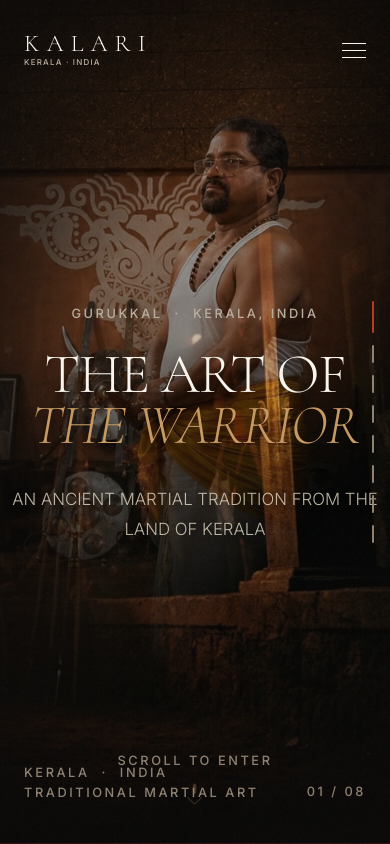
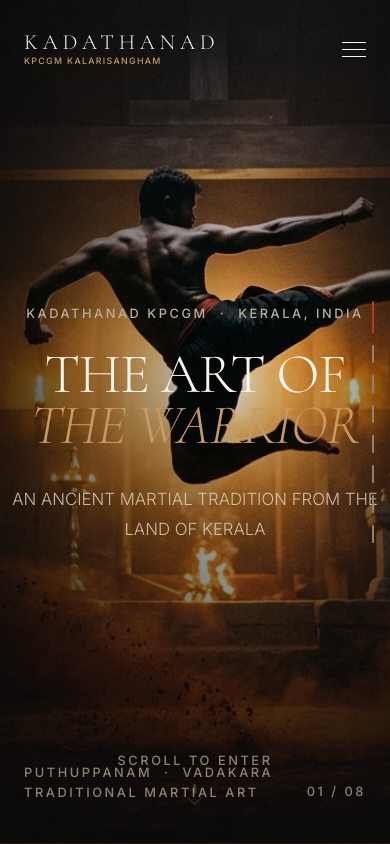
Before and after one commit to brixsoftworks/kalari-site, a Next.js app: page / in a window 390 px wide. Shown: the top 844 px of the page. Built offline with nearby package versions, Linux system fonts and the light colour scheme.

Commit message:
feat: Restructure site information to match Kadathanad KPCGM Kalarisangham (Vadakara, Kerala) and restore simple warrior hero background

```diff
--- a/components/nav/Navigation.tsx
+++ b/components/nav/Navigation.tsx
@@ -45,17 +45,17 @@ export default function Navigation() {
           <span
             style={{
               fontFamily: "var(--font-display)",
-              fontSize: "1.5rem",
+              fontSize: "1.35rem",
               fontWeight: 300,
-              letterSpacing: "0.3em",
+              letterSpacing: "0.22em",
               color: "var(--c-ivory)",
               lineHeight: 1,
             }}
           >
-            KALARI
+            KADATHANAD
           </span>
-          <span className="text-meta" style={{ letterSpacing: "0.15em", fontSize: "0.5rem" }}>
-            KERALA · INDIA
+          <span className="text-meta animate-pulse-slow" style={{ letterSpacing: "0.15em", fontSize: "0.55rem", color: "var(--c-gold)" }}>
+            KPCGM KALARISANGHAM
           </span>
         </button>
 
--- a/components/sections/Footer.tsx
+++ b/components/sections/Footer.tsx
@@ -124,25 +124,25 @@ export default function Footer() {
               <span
                 style={{
                   fontFamily: "var(--font-display)",
-                  fontSize: "1.25rem",
+                  fontSize: "1.1rem",
                   fontWeight: 300,
-                  letterSpacing: "0.35em",
+                  letterSpacing: "0.22em",
                   color: "var(--c-ivory)",
                 }}
               >
-                KALARI
+                KADATHANAD
               </span>
-              <span className="text-meta mt-1" style={{ color: "var(--c-smoke)" }}>
-                KERALA · INDIA
+              <span className="text-meta mt-1" style={{ color: "var(--c-gold)", fontSize: "0.6rem" }}>
+                KPCGM KALARISANGHAM
               </span>
             </div>
 
             {/* Social links */}
             <nav className="flex items-center gap-8" aria-label="Social media links">
               {[
-                { label: "INSTAGRAM", href: "https://instagram.com" },
-                { label: "YOUTUBE", href: "https://youtube.com" },
-                { label: "WHATSAPP", href: "https://wa.me/914952230000" },
+                { label: "INSTAGRAM", href: "https://www.instagram.com/martialarts_school_" },
+                { label: "YOUTUBE", href: "https://www.youtube.com/@kpcgmkalariofficial3899" },
+                { label: "WHATSAPP", href: "https://wa.me/914962528135" },
               ].map((s) => (
                 <a
                   key={s.label}
@@ -170,7 +170,7 @@ export default function Footer() {
 
             {/* Copyright */}
             <span className="text-meta" style={{ color: "var(--c-smoke)" }}>
-              © 2026 KALARI
+              © 2026 KADATHANAD KPCGM
             </span>
           </div>
         </div>
--- a/components/sections/Hero.tsx
+++ b/components/sections/Hero.tsx
@@ -40,9 +40,10 @@ export default function Hero() {
         },
       });
 
-      // Zoom Gurukkal foreground layer at a different rate for parallax separation
+      if (!isMobile) {
+        // Zoom cutout faster on desktop for 3D parallax
         gsap.to(layer3Ref.current, {
-        scale: isMobile ? 1.22 : 1.48,
+          scale: 1.45,
           ease: "none",
           scrollTrigger: {
             trigger: containerRef.current,
@@ -51,6 +52,7 @@ export default function Hero() {
             scrub: true,
           },
         });
+      }
     }, containerRef);
 
     return () => ctx.revert();
@@ -96,16 +98,14 @@ export default function Hero() {
         bgRef.current.style.transform = `perspective(1200px) rotateX(${totalRotX}deg) rotateY(${totalRotY}deg) translate3d(${cameraX}px, ${cameraY}px, 0)`;
       }
       if (layer1Ref.current) {
-        // Leaping warrior shifts deeper
         layer1Ref.current.style.transform = `translate3d(${currentX * -15}px, ${currentY * -15}px, -150px)`;
       }
       if (layer2Ref.current) {
         layer2Ref.current.style.transform = `translate3d(${currentX * 18}px, ${currentY * 18}px, -30px)`;
       }
       if (layer3Ref.current) {
-        // Gurukkal shifts in the foreground to create depth pop
-        const guruZ = 120 + Math.min(120, scrollY * 0.22);
-        layer3Ref.current.style.transform = `translate3d(${currentX * 32}px, ${currentY * 32}px, ${guruZ}px)`;
+        const warriorZ = 100 + Math.min(100, scrollY * 0.15);
+        layer3Ref.current.style.transform = `translate3d(${currentX * 28}px, ${currentY * 28}px, ${warriorZ}px)`;
       }
 
       rafId = requestAnimationFrame(updatePosition);
@@ -142,14 +142,14 @@ export default function Hero() {
         }}
         aria-hidden="true"
       >
-        {/* Layer 1: Main background image (Leaping warrior on the right) */}
+        {/* Layer 1: Main background image (Leaping warrior) */}
         <div
           ref={layer1Ref}
           className="absolute inset-0 hero-bg-layer"
           style={{
             backgroundImage: "url('/images/movement.jpg')",
             backgroundSize: "cover",
-            backgroundPosition: "right 30%",
+            backgroundPosition: "center 30%",
             opacity: loaded ? 1 : 0,
             transition: "opacity 2.4s cubic-bezier(0.16, 1, 0.3, 1)",
             transformStyle: "preserve-3d",
@@ -159,26 +159,25 @@ export default function Hero() {
         {/* Layer 2: Warm firelight glow */}
         <div
           ref={layer2Ref}
-          className="absolute inset-0 pointer-events-none opacity-30 mix-blend-color-dodge"
+          className="absolute inset-0 pointer-events-none opacity-40 mix-blend-color-dodge hidden md:block"
           style={{
-            background: "radial-gradient(circle at 40% 50%, rgba(201, 76, 46, 0.4) 0%, transparent 60%)",
+            background: "radial-gradient(circle at 50% 50%, rgba(201, 76, 46, 0.5) 0%, transparent 60%)",
             transformStyle: "preserve-3d",
           }}
         />
 
-        {/* Layer 3: Gurukkal foreground overlay (Merged diagonally on left/bottom-left) */}
+        {/* Layer 3: Dynamic Warrior Cutout (Desktop only) */}
         <div
           ref={layer3Ref}
-          className="absolute inset-0 hero-guru-layer"
+          className="absolute inset-0 hidden md:block"
           style={{
-            backgroundImage: "url('/images/guru_hero.jpg')",
+            backgroundImage: "url('/images/movement.jpg')",
             backgroundSize: "cover",
-            backgroundPosition: "left 25%",
+            backgroundPosition: "center 30%",
             opacity: loaded ? 1 : 0,
+            clipPath: "polygon(22% 10%, 78% 10%, 85% 90%, 15% 90%)",
             transition: "opacity 2.4s cubic-bezier(0.16, 1, 0.3, 1)",
             transformStyle: "preserve-3d",
-            WebkitMaskImage: "linear-gradient(135deg, rgba(0,0,0,1) 0%, rgba(0,0,0,0.92) 32%, rgba(0,0,0,0) 68%)",
-            maskImage: "linear-gradient(135deg, rgba(0,0,0,1) 0%, rgba(0,0,0,0.92) 32%, rgba(0,0,0,0) 68%)",
           }}
         />
 
@@ -214,7 +213,7 @@ export default function Hero() {
           }}
         >
           <span className="text-meta">
-            GURUKKAL &nbsp;·&nbsp; KERALA, INDIA
+            KADATHANAD KPCGM &nbsp;·&nbsp; KERALA, INDIA
           </span>
         </div>
 
@@ -226,7 +225,6 @@ export default function Hero() {
               color: "var(--c-ivory)",
               transform: loaded ? "translateY(0)" : "translateY(100%)",
               transition: "transform 1.4s cubic-bezier(0.16, 1, 0.3, 1) 0.6s",
-              textShadow: "0 4px 12px rgba(10,9,8,0.5)",
             }}
           >
             THE ART OF
@@ -247,7 +245,7 @@ export default function Hero() {
         >
           <p
             className="text-body"
-            style={{ color: "var(--c-parchment)", opacity: 0.8, fontSize: "1.05rem", textShadow: "0 2px 8px rgba(10,9,8,0.6)" }}
+            style={{ color: "var(--c-parchment)", opacity: 0.8, fontSize: "1.05rem" }}
           >
             AN ANCIENT MARTIAL TRADITION FROM THE LAND OF KERALA
           </p>
@@ -265,7 +263,7 @@ export default function Hero() {
         }}
       >
         <span className="text-meta block" style={{ color: "var(--c-smoke)" }}>
-          KERALA &nbsp;·&nbsp; INDIA
+          PUTHUPPANAM &nbsp;·&nbsp; VADAKARA
         </span>
         <span className="text-meta block mt-1" style={{ color: "var(--c-smoke)" }}>
           TRADITIONAL MARTIAL ART
@@ -354,13 +352,15 @@ export default function Hero() {
             width: 100%;
             height: 100%;
           }
-          .hero-guru-layer {
-            background-position: 40% center !important;
-            WebkitMaskImage: linear-gradient(to bottom, rgba(0,0,0,1) 40%, rgba(0,0,0,0) 90%) !important;
-            maskImage: linear-gradient(to bottom, rgba(0,0,0,1) 40%, rgba(0,0,0,0) 90%) !important;
+          .hero-bg-layer {
+            filter: none !important;
+            opacity: 1 !important;
           }
+        }
+        @media (min-width: 768px) {
           .hero-bg-layer {
-            background-position: right center !important;
+            filter: blur(6px) brightness(0.6) saturate(0.8) !important;
+            opacity: 0.35 !important;
           }
         }
       `}</style>
--- a/components/sections/Location.tsx
+++ b/components/sections/Location.tsx
@@ -39,9 +39,9 @@ export default function Location() {
 
             <div className="reveal-up" style={{ transitionDelay: "0.15s" }}>
               <p className="text-body" style={{ color: "var(--c-ash)", opacity: 0.8 }}>
-                We are located in the heart of Kozhikode (Calicut), the ancient
-                trading city of Northern Kerala — birthplace of the Vadakkan
-                Kalaripayattu tradition.
+                We are located in the historic town of Vadakara, Kozhikode district,
+                Northern Kerala — the heart of the legendary Kadathanad region famous for
+                its traditional Kalaripayattu heritage.
               </p>
             </div>
 
@@ -55,8 +55,8 @@ export default function Location() {
                   label: "ADDRESS",
                   content: (
                     <>
-                      Near Thali Temple, Kozhikode<br />
-                      Kerala, India — 673 001
+                      Puthuppanam, Vadakara, Kozhikode<br />
+                      Kerala, India — 673 105
                     </>
                   ),
                 },
@@ -77,25 +77,25 @@ export default function Location() {
                   content: (
                     <>
                       <a
-                        href="mailto:enter@kalari.in"
+                        href="mailto:contact@kpcgmkalari.org"
                         style={{
                           color: "var(--c-gold)",
                           textDecoration: "none",
                           cursor: "none",
                         }}
                       >
-                        enter@kalari.in
+                        contact@kpcgmkalari.org
                       </a>
                       <br />
                       <a
-                        href="tel:+914952230000"
+                        href="tel:+914962528135"
                         style={{
                           color: "var(--c-parchment)",
                           textDecoration: "none",
                           cursor: "none",
                         }}
                       >
-                        +91 495 223 0000
+                        +91 496 252 8135
                       </a>
                     </>
                   ),
@@ -127,7 +127,7 @@ export default function Location() {
             {/* Directions button */}
             <div className="reveal-up" style={{ transitionDelay: "0.35s" }}>
               <a
-                href="https://maps.google.com/?q=Thali+Temple+Kozhikode+Kerala"
+                href="https://maps.google.com/?q=Kadathanad+KPCGM+Kalari+Sangham+Puthuppanam+Vadakara+Kerala"
                 target="_blank"
                 rel="noopener noreferrer"
                 style={{
@@ -175,7 +175,7 @@ export default function Location() {
               {/* Embedded map iframe */}
               <iframe
                 title="Kalari location map"
-                src="https://www.google.com/maps/embed?pb=!1m18!1m12!1m3!1d3912.755878940734!2d75.7769!3d11.2535!2m3!1f0!2f0!3f0!3m2!1i1024!2i768!4f13.1!3m3!1m2!1s0x3ba65ef9a4780d05%3A0x8d8cc6e5e5a3a8c2!2sThali%20Temple%2C%20Kozhikode!5e0!3m2!1sen!2sin!4v1700000000000"
+                src="https://maps.google.com/maps?q=Kadathanad%20KPCGM%20Kalari%20Sangham%20Puthuppanam%20Vadakara&t=&z=14&ie=UTF8&iwloc=&output=embed"
                 width="100%"
                 height="100%"
                 style={{
@@ -207,10 +207,10 @@ export default function Location() {
                 aria-hidden="true"
               >
                 <span className="text-meta block" style={{ color: "var(--c-gold)" }}>
-                  KALARI
+                  KADATHANAD KPCGM
                 </span>
                 <span className="text-meta" style={{ color: "var(--c-smoke)" }}>
-                  KOZHIKODE · KERALA
+                  VADAKARA · KERALA
                 </span>
               </div>
             </div>
--- a/components/sections/TheKalari.tsx
+++ b/components/sections/TheKalari.tsx
@@ -93,7 +93,7 @@ export default function TheKalari() {
           aria-hidden="true"
         >
           <span className="text-meta" style={{ color: "var(--c-ash)" }}>
-            KOZHIKODE &nbsp;·&nbsp; NORTHERN KERALA
+            VADAKARA &nbsp;·&nbsp; NORTHERN KERALA
           </span>
         </div>
       </div>
```
Also changed, not shown: 1 other file (tests, documents, lock files or other folders). Lines whose indentation alone changed are shown as unchanged.
